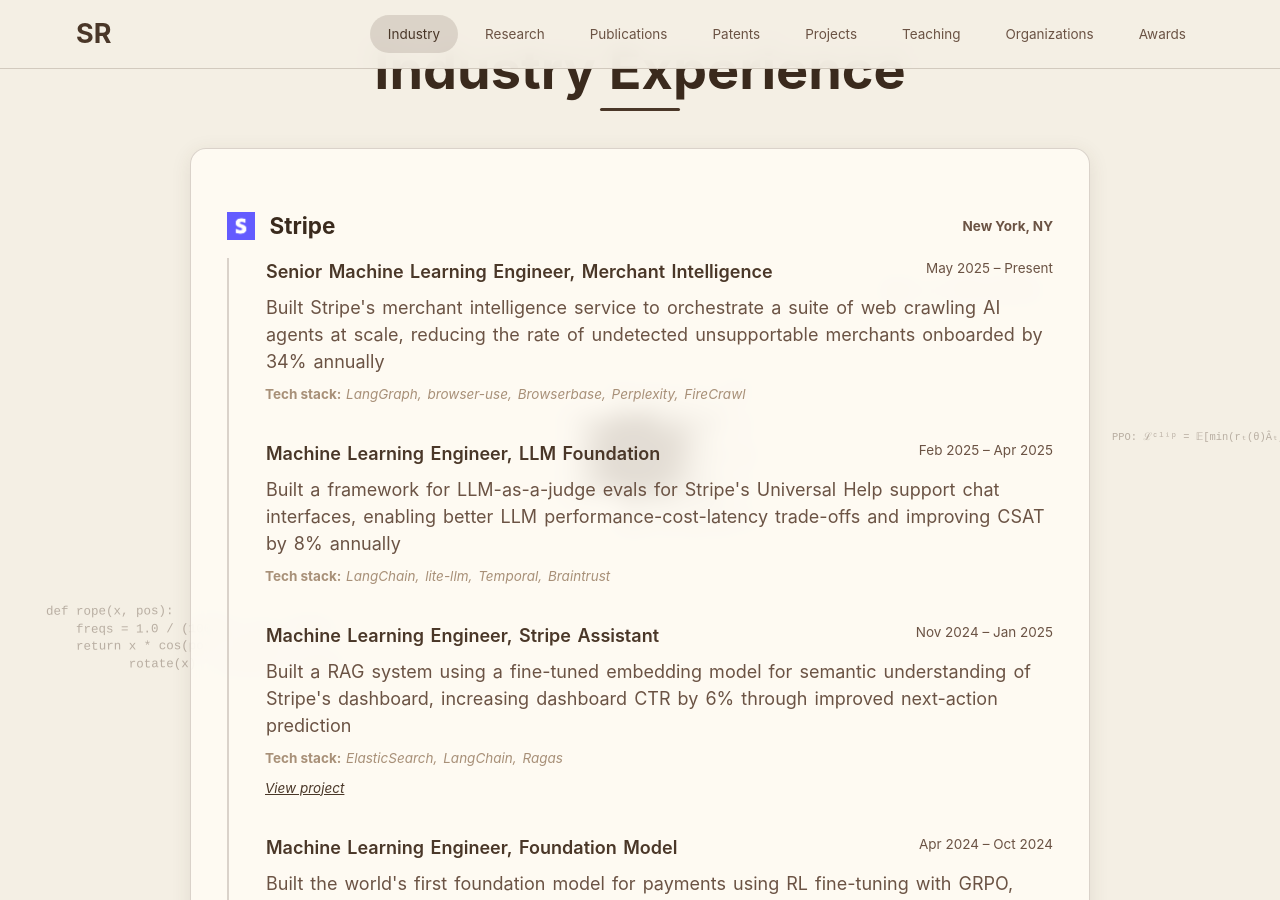
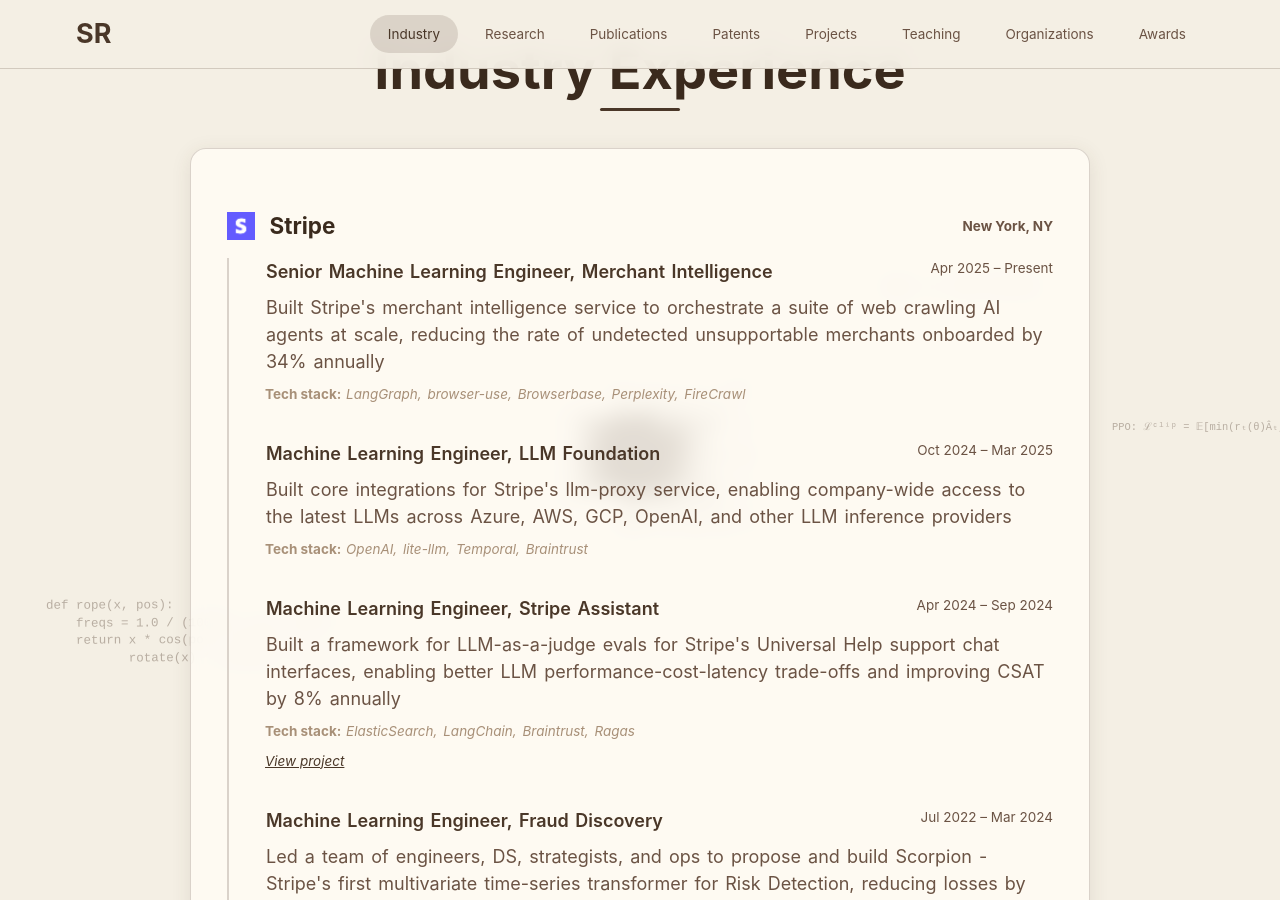
Before and after one commit to sharanramjee/sharanramjee.github.io, a Jekyll site: the page built from _pages/index-attention.md, in a window 1280 px wide and 900 px high, scrolled down 1060 px. Built offline with Jekyll 4.4.1, drawn with Linux system fonts in a browser that asks for light colours; nearby versions of some CDN libraries; some web fonts are replaced; some of the changed text lies outside the part shown.

Commit message:
Update industry experience

```diff
--- a/_data/cv-data.yml
+++ b/_data/cv-data.yml
@@ -7,33 +7,25 @@
     positions:
       - role: "Senior Machine Learning Engineer"
         team: "Merchant Intelligence"
-        dates: "May 2025 – Present"
+        dates: "Apr 2025 – Present"
         highlights:
           - "Built Stripe's merchant intelligence service to orchestrate a suite of web crawling AI agents at scale, reducing the rate of undetected unsupportable merchants onboarded by 34% annually"
         tech: "LangGraph, browser-use, Browserbase, Perplexity, FireCrawl"
 
       - role: "Machine Learning Engineer"
         team: "LLM Foundation"
-        dates: "Feb 2025 – Apr 2025"
+        dates: "Oct 2024 – Mar 2025"
         highlights:
-          - "Built a framework for LLM-as-a-judge evals for Stripe's Universal Help support chat interfaces, enabling better LLM performance-cost-latency trade-offs and improving CSAT by 8% annually"
-        tech: "LangChain, lite-llm, Temporal, Braintrust"
+          - "Built core integrations for Stripe's llm-proxy service, enabling company-wide access to the latest LLMs across Azure, AWS, GCP, OpenAI, and other LLM inference providers"
+        tech: "OpenAI, lite-llm, Temporal, Braintrust"
 
       - role: "Machine Learning Engineer"
         team: "Stripe Assistant"
-        dates: "Nov 2024 – Jan 2025"
+        dates: "Apr 2024 – Sep 2024"
         highlights:
-          - "Built a RAG system using a fine-tuned embedding model for semantic understanding of Stripe's dashboard, increasing dashboard CTR by 6% through improved next-action prediction"
-        tech: "ElasticSearch, LangChain, Ragas"
+          - "Built a framework for LLM-as-a-judge evals for Stripe's Universal Help support chat interfaces, enabling better LLM performance-cost-latency trade-offs and improving CSAT by 8% annually"
+        tech: "ElasticSearch, LangChain, Braintrust, Ragas"
         link: "https://docs.stripe.com/assistant"
-
-      - role: "Machine Learning Engineer"
-        team: "Foundation Model"
-        dates: "Apr 2024 – Oct 2024"
-        highlights:
-          - "Built the world's first foundation model for payments using RL fine-tuning with GRPO, improving card testing attack detection for large users by 38 percentage points annually"
-        tech: "PyTorch, HuggingFace, TRL, PEFT"
-        link: "https://techcrunch.com/2025/05/07/stripe-unveils-ai-foundation-model-for-payments-reveals-deeper-partnership-with-nvidia/"
 
       - role: "Machine Learning Engineer"
         team: "Fraud Discovery"
```
Also changed, not shown: README.md (+8 -0 lines).
